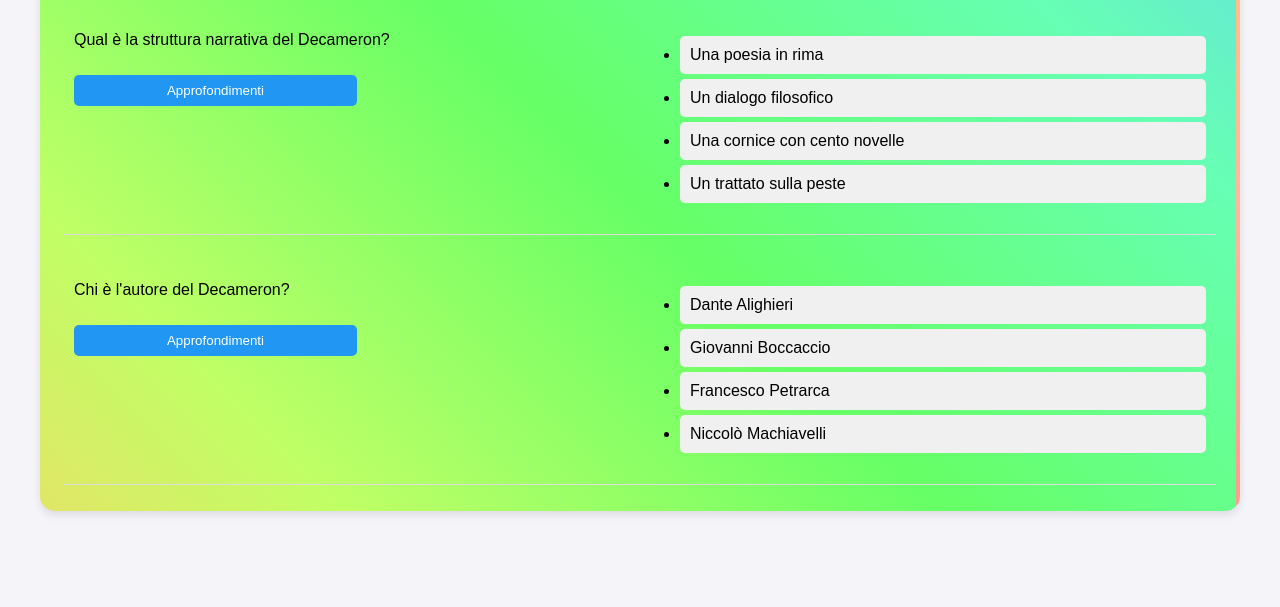
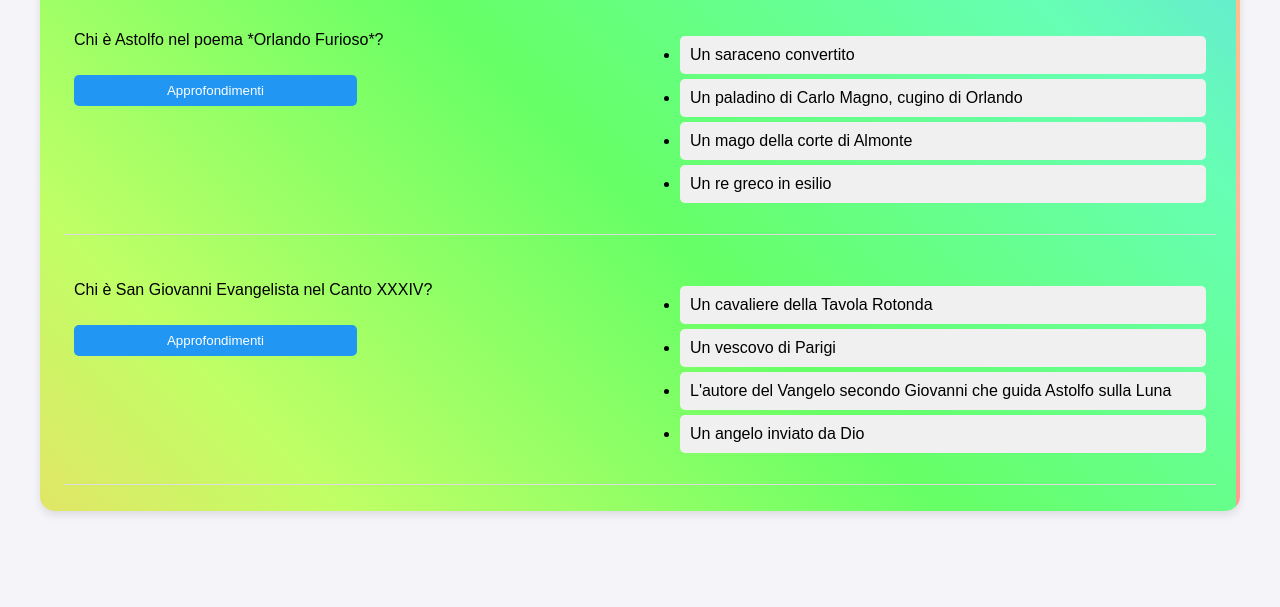
Before and after one commit to zzwzz-art/zzwzz-art.github.io, a plain HTML site: page index.html in a window 1280 px wide. Shown: the part 193-800 px from the top of the page. Drawn offline with Linux system fonts and the light colour scheme.

Commit message:
Update index.html

```diff
--- a/index.html
+++ b/index.html
@@ -1,8 +1,9 @@
 <!DOCTYPE html>
+
 <html lang="it">
 <head>
-    <meta charset="UTF-8">
-    <meta name="viewport" content="width=device-width, initial-scale=1.0">
+<meta charset="utf-8"/>
+<meta content="width=device-width, initial-scale=1.0" name="viewport"/>
 <title>Quiz sulle Fiabe</title>
 <style>
         body {
@@ -180,139 +181,186 @@
 </head>
 <body>
 <div class="quiz-container">
-        <h1><a href="https://app.napkin.ai/page/CgoiCHByb2Qtb25lEiwKBFBhZ2UaJDY1YmQ5ZjViLTA4OGItNGRmYi1hM2M1LTdiNDA1Y2RiZDk2Mg?s=1" target="_blank">Quiz sulle Fiabe</a></h1>
+<h1><a href="https://app.napkin.ai/page/CgoiCHByb2Qtb25lEiwKBFBhZ2UaJGRmZWU0ZTZiLWRmYmQtNGFkZS1iNmMxLTU2NjdhNGUwNWMxMw?s=1" target="_blank">Quiz Canto 34 – Orlando Furioso</a></h1>
 <div id="quiz"></div>
 <button class="submit-btn" onclick="submitQuiz()">Verifica Risposte</button>
 </div>
 <!-- Modal -->
-    <div id="myModal" class="modal">
+<div class="modal" id="myModal">
 <div class="modal-content">
-            <span class="close">&times;</span>
+<span class="close">×</span>
 <p id="modal-text"></p>
 </div>
 </div>
-
 <script>
         const questions = [
     {
-        "question": "Qual è la struttura narrativa del Decameron?",
+        "question": "Chi è Astolfo nel poema *Orlando Furioso*?",
         "answers": [
-            "Una poesia in rima",
-            "Un dialogo filosofico",
-            "Una cornice con cento novelle",
-            "Un trattato sulla peste"
+            "Un saraceno convertito",
+            "Un paladino di Carlo Magno, cugino di Orlando",
+            "Un mago della corte di Almonte",
+            "Un re greco in esilio"
+        ],
+        "correct": 1,
+        "explanation": "Astolfo è un paladino di Carlo Magno e cugino di Orlando. È noto per il suo spirito avventuroso e il suo viaggio sulla Luna.",
+        "text": "Nel poema di Ariosto, Astolfo è uno dei cavalieri cristiani più eccentrici, spesso protagonista di imprese straordinarie e fantastiche."
+    },
+    {
+        "question": "Chi è San Giovanni Evangelista nel Canto XXXIV?",
+        "answers": [
+            "Un cavaliere della Tavola Rotonda",
+            "Un vescovo di Parigi",
+            "L'autore del Vangelo secondo Giovanni che guida Astolfo sulla Luna",
+            "Un angelo inviato da Dio"
         ],
         "correct": 2,
-        "explanation": "NB. \"Il Decameron è strutturato in una cornice narrativa che racchiude cento novelle raccontate da dieci giovani in dieci giorni.\"",
-        "text": "Il Decameron è ambientato durante la peste del 1348 a Firenze. Dieci giovani (sette donne e tre uomini) si rifugiano in campagna e decidono di raccontare ogni giorno una novella ciascuno per dieci giorni. Da qui nasce una raccolta di cento novelle, da cui il titolo (dal greco 'deka' e 'hemera': dieci giorni)."
+        "explanation": "San Giovanni Evangelista è l’autore del quarto Vangelo e nel poema ha il compito di guidare Astolfo nel viaggio celeste.",
+        "text": "Ariosto inserisce San Giovanni come figura guida che unisce il sapere divino e la razionalità necessaria per ritrovare il senno perduto."
     },
     {
-        "question": "Chi è l'autore del Decameron?",
+        "question": "Chi accompagna Astolfo nel viaggio verso la Luna?",
         "answers": [
-            "Dante Alighieri",
-            "Giovanni Boccaccio",
-            "Francesco Petrarca",
-            "Niccolò Machiavelli"
+            "San Pietro",
+            "San Giovanni Evangelista",
+            "Ludovico Ariosto",
+            "Orlando"
         ],
         "correct": 1,
-        "explanation": "NB. \"Giovanni Boccaccio è l'autore del Decameron, una delle opere più importanti della letteratura italiana trecentesca.\"",
-        "text": "Giovanni Boccaccio (1313-1375) fu uno scrittore, poeta e umanista fiorentino. Il Decameron rappresenta la sua opera maggiore, considerata un capolavoro della prosa italiana medievale. Boccaccio unisce realismo e ironia, riflettendo sulla natura umana con profondità e leggerezza."
+        "explanation": "San Giovanni Evangelista guida Astolfo nel viaggio verso la Luna.",
+        "text": "Nel Canto XXXIV, Astolfo è guidato da San Giovanni Evangelista nel suo viaggio celeste per recuperare il senno di Orlando."
     },
     {
-        "question": "In quale contesto storico si svolge il Decameron?",
+        "question": "Per quale motivo Astolfo sale sulla Luna?",
         "answers": [
-            "Durante le Crociate",
-            "Durante la peste del 1348",
-            "Durante l'esilio di Dante",
-            "Durante la guerra dei Cent'anni"
+            "Per scoprire il futuro",
+            "Per ritrovare il senno di Orlando",
+            "Per salvare Angelica",
+            "Per chiedere consiglio agli dèi"
         ],
         "correct": 1,
-        "explanation": "NB. \"Il Decameron si svolge durante l'epidemia di peste che colpì Firenze nel 1348.\"",
-        "text": "La peste del 1348 fu una delle più gravi pandemie della storia europea. Nel Decameron, essa è lo sfondo che induce i dieci giovani a lasciare la città e a rifugiarsi in campagna. La peste assume un ruolo simbolico, marcando un passaggio tra il caos e la possibilità di una nuova socialità fondata sul racconto e sullo svago intelligente."
+        "explanation": "Astolfo sale sulla Luna per ritrovare il senno di Orlando, perduto per amore.",
+        "text": "La Luna è simbolicamente il luogo dove si raccolgono tutte le cose perse sulla Terra, incluso il senno di Orlando."
     },
     {
-        "question": "Quanti racconti contiene il Decameron?",
+        "question": "Cosa rappresenta simbolicamente la Luna nel Canto XXXIV?",
         "answers": [
-            "50 novelle",
-            "70 novelle",
-            "100 novelle",
-            "120 novelle"
+            "Il paradiso perduto",
+            "Il luogo dell’amore eterno",
+            "Il regno dei morti",
+            "Il luogo dove si trovano le cose perdute della Terra"
+        ],
+        "correct": 3,
+        "explanation": "La Luna rappresenta il luogo dove finiscono tutte le cose perdute sulla Terra.",
+        "text": "Ariosto utilizza la Luna come metafora per riflettere sulla vanità e la follia umana."
+    },
+    {
+        "question": "Con quale mezzo Astolfo raggiunge la Luna?",
+        "answers": [
+            "Su una nave incantata",
+            "Su un ippogrifo",
+            "Su un carro trainato da cavalli infuocati",
+            "Volando con ali meccaniche"
         ],
         "correct": 2,
-        "explanation": "NB. \"Il Decameron contiene cento novelle raccontate in dieci giorni da dieci giovani.\"",
-        "text": "Ogni giorno, uno dei giovani assume il ruolo di re o regina della giornata e sceglie il tema a cui dovranno ispirarsi le novelle. Le cento storie toccano una vasta gamma di temi, dai più comici ai più drammatici, dai più amorosi ai più morali."
+        "explanation": "Astolfo viaggia su un carro di fuoco, simile a quello del profeta Elia.",
+        "text": "Il mezzo usato per arrivare alla Luna accentua il tono mitico e biblico del canto."
     },
     {
-        "question": "Quale tra questi è un tema centrale del Decameron?",
+        "question": "Dove viene ritrovato il senno di Orlando?",
         "answers": [
-            "La redenzione religiosa",
-            "La celebrazione della nobiltà",
-            "L'ingegno umano",
-            "La predestinazione"
+            "In un’anfora di cristallo",
+            "In un sacchetto di sabbia",
+            "Nella fonte dell’oblio",
+            "In una stella"
+        ],
+        "correct": 0,
+        "explanation": "Il senno di Orlando è custodito in un’anfora di cristallo.",
+        "text": "Il vaso trasparente rappresenta la fragilità e la preziosità della ragione umana."
+    },
+    {
+        "question": "Come viene restituito il senno a Orlando?",
+        "answers": [
+            "Con una pozione",
+            "Facendogli annusare il contenuto del vaso",
+            "Con un colpo sulla testa",
+            "Attraverso la preghiera"
+        ],
+        "correct": 1,
+        "explanation": "Il senno viene restituito a Orlando facendogli annusare il contenuto dell’anfora.",
+        "text": "Il gesto dell’annusare sottolinea il contatto diretto e quasi alchemico con la ragione perduta."
+    },
+    {
+        "question": "Quale tema emerge fortemente dal Canto XXXIV?",
+        "answers": [
+            "La guerra contro i Saraceni",
+            "Il valore dell’amicizia",
+            "La follia dell’uomo e il recupero della ragione",
+            "Il destino e la predestinazione"
         ],
         "correct": 2,
-        "explanation": "NB. \"Uno dei temi centrali del Decameron è l'ingegno umano, spesso capace di risolvere situazioni difficili con astuzia.\"",
-        "text": "Nel Decameron, l'ingegno è spesso premiato. I personaggi più intelligenti, astuti e capaci di adattarsi alla realtà riescono a ottenere ciò che desiderano. Boccaccio valorizza la prontezza mentale, la furbizia e l'inventiva, indipendentemente dalla classe sociale."
+        "explanation": "Il canto riflette sulla follia dell’uomo, personificata da Orlando, e sul difficile recupero della ragione.",
+        "text": "Il viaggio di Astolfo è allegorico: solo chi ha fede e intelletto può guidare altri verso il recupero del senno."
     },
     {
-        "question": "Quale famosa novella racconta il sacrificio di una madre per amore?",
+        "question": "Chi ha perduto il senno a causa dell’amore per Angelica?",
         "answers": [
-            "Griselda",
-            "Chichibìo",
-            "Andreuccio da Perugia",
-            "Alatiel"
+            "Ruggiero",
+            "Astolfo",
+            "Orlando",
+            "Agramante"
         ],
-        "correct": 0,
-        "explanation": "NB. \"La novella di Griselda è un esempio di pazienza e sacrificio femminile, messo alla prova dal marito Gualtieri.\"",
-        "text": "L'ultima novella del Decameron narra la storia di Griselda, una donna umile sottoposta a dure prove dal marito per testarne la fedeltà e la pazienza. La novella pone interrogativi sul ruolo della donna, sull'obbedienza e sulla crudeltà travestita da virtù."
+        "correct": 2,
+        "explanation": "Orlando perde il senno per amore di Angelica.",
+        "text": "La passione amorosa viene rappresentata come una forza destabilizzante che porta alla follia."
     },
     {
-        "question": "Quale narratore dirige il primo giorno del Decameron?",
+        "question": "Cosa vede Astolfo sulla Luna?",
         "answers": [
-            "Pampinea",
-            "Filostrato",
-            "Dioneo",
-            "Elissa"
+            "Solo stelle e pianeti",
+            "Un paesaggio infernale",
+            "Un’enorme biblioteca",
+            "Oggetti e concetti perduti sulla Terra"
         ],
-        "correct": 0,
-        "explanation": "NB. \"Pampinea è la prima a proporre di lasciare Firenze e diventa la regina del primo giorno.\"",
-        "text": "Pampinea, tra le sette fanciulle, è la più matura e prende l'iniziativa di lasciare Firenze per sfuggire alla peste. Nel primo giorno del Decameron, non viene imposto un tema, e i narratori possono raccontare qualsiasi storia desiderino."
+        "correct": 3,
+        "explanation": "Sulla Luna si trovano tutte le cose perdute dagli uomini sulla Terra, tra cui la fama, il tempo e il senno.",
+        "text": "Ariosto elenca con ironia e profondità concetti astratti e oggetti concreti che l’uomo spreca."
     },
     {
-        "question": "Qual è lo stile linguistico usato da Boccaccio nel Decameron?",
+        "question": "Cosa simboleggia il senno perduto di Orlando?",
         "answers": [
-            "Volgare fiorentino elegante",
-            "Latino ecclesiastico",
-            "Volgare siciliano",
-            "Lingua provenzale"
+            "La guerra tra cristiani e musulmani",
+            "La perdita dell’identità nazionale",
+            "La fragilità della ragione umana",
+            "La vittoria dell’amore"
         ],
-        "correct": 0,
-        "explanation": "NB. \"Boccaccio usa un volgare fiorentino elegante e ricco, anticipando l’italiano letterario moderno.\"",
-        "text": "Il Decameron è scritto in un volgare fiorentino alto, chiaro e narrativamente efficace. Boccaccio unisce il registro colto e quello popolare, creando una prosa fluida e variegata, considerata un modello per la prosa italiana rinascimentale."
+        "correct": 2,
+        "explanation": "Il senno perduto simboleggia la fragilità e la precarietà della ragione umana.",
+        "text": "Orlando diventa il simbolo dell’uomo vittima delle passioni incontrollate."
     },
     {
-        "question": "Come viene rappresentata la Chiesa nel Decameron?",
+        "question": "Chi custodisce il senno di Orlando?",
         "answers": [
-            "Sempre in modo rispettoso",
-            "Come guida morale",
-            "Spesso con ironia e critica",
-            "Come unica salvezza"
+            "Un angelo",
+            "San Giovanni",
+            "Un saggio eremita",
+            "Un demone lunare"
         ],
-        "correct": 2,
-        "explanation": "NB. \"Nel Decameron, la Chiesa è spesso oggetto di critica per la corruzione e l’ipocrisia di alcuni suoi membri.\"",
-        "text": "Molte novelle del Decameron mettono in ridicolo frati, monaci e religiosi corrotti o ipocriti. Questo non implica un attacco alla religione, ma piuttosto alla falsità di chi se ne serve per fini personali. L’ironia di Boccaccio è sottile e acuta."
+        "correct": 1,
+        "explanation": "San Giovanni custodisce e riconsegna ad Astolfo il senno di Orlando.",
+        "text": "La figura del santo rappresenta la guida spirituale e razionale necessaria per il recupero del senno."
     },
     {
-        "question": "Che ruolo ha il racconto nel Decameron?",
+        "question": "Cosa indica il ritorno del senno ad Orlando?",
         "answers": [
-            "È un rito magico",
-            "È una cura contro la morte",
-            "È un obbligo morale",
-            "È uno strumento per l'insegnamento scolastico"
+            "La fine dell’amore",
+            "La morte dell’eroe",
+            "Il trionfo della religione",
+            "Il ritorno all’equilibrio e alla razionalità"
         ],
-        "correct": 1,
-        "explanation": "NB. \"Nel Decameron, il racconto è una forma di evasione dalla realtà della peste e un mezzo per riscoprire la vita.\"",
-        "text": "Il racconto nel Decameron è centrale: serve a tenere viva la mente, a creare legami sociali, a trasmettere conoscenze ed esperienze. In un tempo di morte e disperazione, narrare storie diventa un gesto vitale, creativo, quasi terapeutico."
+        "correct": 3,
+        "explanation": "Il ritorno del senno simboleggia il ripristino dell’equilibrio interiore e della razionalità.",
+        "text": "Orlando, ritrovata la ragione, torna a essere un cavaliere valoroso e saggio."
     }
 ];
 
```
Lines whose indentation alone changed are shown as unchanged.
